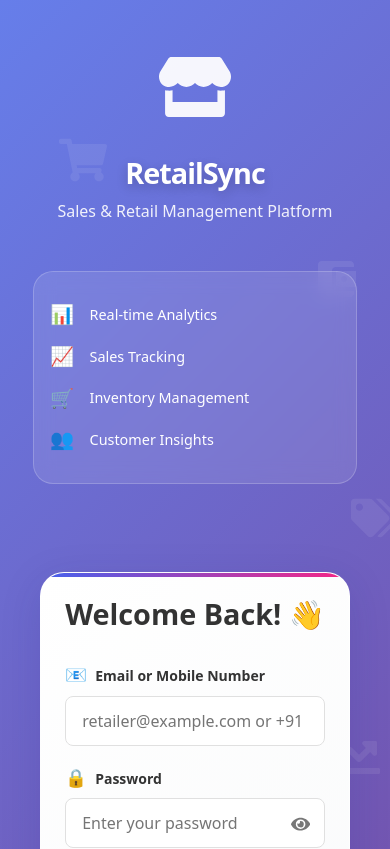
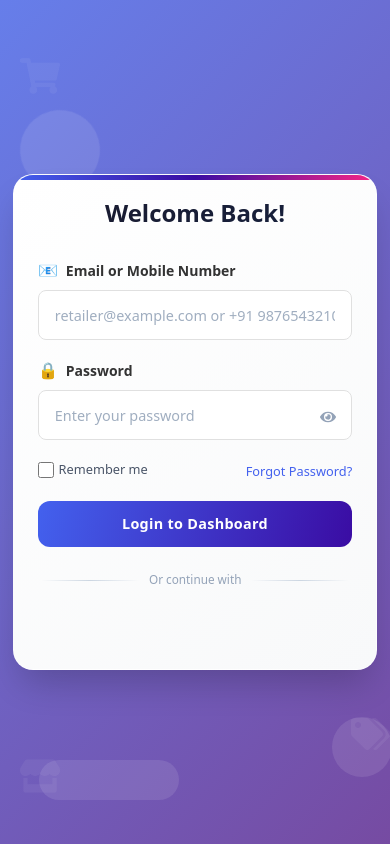
Before and after one commit to sharvani67/shree-shashwat-sales, a React (Create React App) app: page / in a window 390 px wide. Shown: the top 849 px of the page. Built offline with nearby package versions, Linux system fonts and the light colour scheme.

Commit message:
login.css

```diff
--- a/src/Component/BaseURL/BaseURL.js
+++ b/src/Component/BaseURL/BaseURL.js
@@ -3,5 +3,4 @@ export const baseurl = "http://localhost:5000";
 // 🌐 LIVE SERVER (Production)
 // export const baseurl = "http://72.61.237.40:5000";
 
-// 🧪 TEST SERVER (Staging / Development)
-// export const baseurl = "http://193.203.163.62:3000";
+// export const baseurl = "http://72.61.237.40:3000";
--- a/src/Component/Panels/Auth/Login.css
+++ b/src/Component/Panels/Auth/Login.css
@@ -5,8 +5,10 @@
   --accent-color: #f72585;
   --success-color: #4cc9f0;
   --warning-color: #f8961e;
-  --background-gradient: linear-gradient(135deg, #667eea 0%, #764ba2 100%);
-  --card-gradient: linear-gradient(145deg, #ffffff, #f8f9fa);
+  --bg-primary: linear-gradient(135deg, #667eea 0%, #764ba2 100%);
+  --card-bg: linear-gradient(145deg, #ffffff, #f8f9fa);
+  --card-outer-bg: rgba(255, 255, 255, 0.1);
+  --gradient-primary: linear-gradient(90deg, #4361ee, #3a0ca3, #f72585);
   --shadow-light: 0 8px 32px rgba(31, 38, 135, 0.1);
   --shadow-medium: 0 10px 40px rgba(31, 38, 135, 0.15);
 }
@@ -15,17 +17,22 @@
 .login-container {
   display: flex;
   min-height: 100vh;
-  background: var(--background-gradient);
+  width: 100%;
+  background: var(--bg-primary);
   position: relative;
-  overflow: hidden;
+  overflow-x: hidden;
+  overflow-y: auto;
 }
 
 /* Background Elements */
 .sales-bg-elements {
-  position: absolute;
+  position: fixed;
   width: 100%;
   height: 100%;
   pointer-events: none;
+  top: 0;
+  left: 0;
+  z-index: 0;
 }
 
 .bg-icon {
@@ -99,7 +106,7 @@
   50% { transform: translateY(-20px) rotate(180deg); }
 }
 
-/* Branding Section */
+/* Branding Section - Hidden on mobile for better centering */
 .login-branding {
   flex: 1;
   padding: 3rem;
@@ -138,7 +145,7 @@
 }
 
 .features-list {
-  background: rgba(255, 255, 255, 0.1);
+  background: var(--card-outer-bg);
   backdrop-filter: blur(10px);
   border-radius: 20px;
   padding: 1.5rem;
@@ -159,26 +166,30 @@
   font-size: 1.2rem;
 }
 
-/* Login Form Section */
+/* Login Form Section - FIXED CENTERING */
 .login-wrapper {
   flex: 1;
   display: flex;
   justify-content: center;
   align-items: center;
+  min-height: 100vh;
   padding: 2rem;
   z-index: 1;
+  position: relative;
 }
 
 .login-form {
-  background: var(--card-gradient);
+  background: var(--card-bg);
   padding: 2.5rem;
-  border-radius: 24px;
+  border-radius: 28px;
   box-shadow: var(--shadow-medium);
   width: 100%;
-  max-width: 450px;
+  max-width: 460px;
   position: relative;
   overflow: hidden;
   border: 1px solid rgba(255, 255, 255, 0.3);
+  backdrop-filter: blur(2px);
+  margin: auto;
 }
 
 .login-form::before {
@@ -187,8 +198,8 @@
   top: 0;
   left: 0;
   right: 0;
-  height: 4px;
-  background: linear-gradient(90deg, var(--primary-color), var(--accent-color));
+  height: 5px;
+  background: var(--gradient-primary);
 }
 
 .form-header {
@@ -197,15 +208,19 @@
 }
 
 .form-header h2 {
-  color: #333;
-  font-size: 2.2rem;
+  color: #1a1a2e;
+  font-size: 2rem;
   font-weight: 700;
   margin-bottom: 0.5rem;
+  background: linear-gradient(135deg, #1a1a2e, #16213e);
+  background-clip: text;
+  -webkit-background-clip: text;
+  -webkit-text-fill-color: transparent;
 }
 
 .form-subtitle {
   color: #666;
-  font-size: 1rem;
+  font-size: 0.95rem;
 }
 
 /* Form Elements */
@@ -217,31 +232,38 @@
   display: flex;
   align-items: center;
   font-weight: 600;
-  margin-bottom: 0.5rem;
-  color: #444;
-  font-size: 0.95rem;
+  margin-bottom: 0.6rem;
+  color: #2c3e50;
+  font-size: 0.9rem;
 }
 
 .label-icon {
   margin-right: 0.5rem;
-  font-size: 1.1rem;
+  font-size: 1rem;
 }
 
 .form-input {
   width: 100%;
   padding: 14px 16px;
-  border: 2px solid #e1e5e9;
-  border-radius: 12px;
+  border: 2px solid #e2e8f0;
+  border-radius: 14px;
   font-size: 1rem;
   transition: all 0.3s ease;
   background: #fff;
+  font-family: inherit;
+  box-sizing: border-box;
 }
 
 .form-input:focus {
   border-color: var(--primary-color);
-  box-shadow: 0 0 0 3px rgba(67, 97, 238, 0.1);
+  box-shadow: 0 0 0 4px rgba(67, 97, 238, 0.12);
   outline: none;
   transform: translateY(-1px);
+}
+
+.form-input::placeholder {
+  color: #a0aec0;
+  font-size: 0.9rem;
 }
 
 /* Password Toggle */
@@ -254,10 +276,12 @@
   right: 15px;
   top: 50%;
   transform: translateY(-50%);
-  color: #777;
+  color: #94a3b8;
   cursor: pointer;
   font-size: 1.2rem;
-  transition: color 0.2s ease;
+  transition: all 0.2s ease;
+  background: white;
+  padding: 4px;
 }
 
 .password-toggle:hover {
@@ -269,7 +293,9 @@
   display: flex;
   justify-content: space-between;
   align-items: center;
-  margin-bottom: 1.5rem;
+  margin-bottom: 1.8rem;
+  flex-wrap: wrap;
+  gap: 0.8rem;
 }
 
 .remember-me {
@@ -282,13 +308,23 @@
   width: 18px;
   height: 18px;
   accent-color: var(--primary-color);
+  cursor: pointer;
+}
+
+.remember-me label {
+  margin: 0;
+  font-weight: 500;
+  color: #4a5568;
+  font-size: 0.9rem;
+  cursor: pointer;
 }
 
 .forgot-password-link a {
   color: var(--primary-color);
   text-decoration: none;
   font-weight: 500;
-  transition: color 0.2s ease;
+  font-size: 0.9rem;
+  transition: all 0.2s ease;
 }
 
 .forgot-password-link a:hover {
@@ -300,22 +336,37 @@
 .login-button {
   width: 100%;
   padding: 16px;
-  background: linear-gradient(90deg, var(--primary-color), var(--secondary-color));
+  background: linear-gradient(105deg, var(--primary-color), var(--secondary-color));
   color: white;
   border: none;
-  border-radius: 12px;
-  font-size: 1.1rem;
+  border-radius: 14px;
+  font-size: 1rem;
   font-weight: 600;
   cursor: pointer;
   transition: all 0.3s ease;
-  margin-bottom: 1.5rem;
   position: relative;
   overflow: hidden;
+  letter-spacing: 0.3px;
+}
+
+.login-button::before {
+  content: '';
+  position: absolute;
+  top: 0;
+  left: -100%;
+  width: 100%;
+  height: 100%;
+  background: linear-gradient(90deg, transparent, rgba(255, 255, 255, 0.2), transparent);
+  transition: left 0.5s ease;
+}
+
+.login-button:hover::before {
+  left: 100%;
 }
 
 .login-button:hover {
   transform: translateY(-2px);
-  box-shadow: 0 10px 25px rgba(67, 97, 238, 0.3);
+  box-shadow: 0 12px 28px rgba(67, 97, 238, 0.35);
 }
 
 .login-button:active {
@@ -353,11 +404,13 @@
   background: linear-gradient(135deg, #ff6b6b, #ee5a52);
   color: white;
   padding: 12px 16px;
-  border-radius: 10px;
+  border-radius: 12px;
   margin-bottom: 1.5rem;
   text-align: center;
   font-weight: 500;
-  animation: shake 0.5s ease-in-out;
+  font-size: 0.9rem;
+  animation: shake 0.4s ease-in-out;
+  word-break: break-word;
 }
 
 @keyframes shake {
@@ -370,9 +423,9 @@
 .divider {
   display: flex;
   align-items: center;
-  margin: 1.5rem 0;
-  color: #999;
-  font-size: 0.9rem;
+  color: #94a3b8;
+  font-size: 0.85rem;
+  margin: 1.2rem 0;
 }
 
 .divider::before,
@@ -380,56 +433,38 @@
   content: '';
   flex: 1;
   height: 1px;
-  background: #e1e5e9;
+  background: linear-gradient(90deg, transparent, #cbd5e1, transparent);
 }
 
 .divider span {
   padding: 0 1rem;
+  font-weight: 500;
 }
 
 /* Google Login Section */
 .google-login-section {
-  margin-top: 1.5rem;
+  margin-top: 0.5rem;
 }
 
-/* Custom Google Login Button Styles */
-.google-login-section .google-button {
-  display: flex;
-  align-items: center;
-  justify-content: center;
-  width: 100%;
-  padding: 12px 16px;
-  background: white;
-  border: 2px solid #ddd;
-  border-radius: 12px;
-  font-size: 1rem;
-  font-weight: 500;
-  color: #444;
-  cursor: pointer;
-  transition: all 0.3s ease;
-  margin-top: 1rem;
+/* Override Google button styles for better mobile responsiveness */
+.google-login-section > div {
+  width: 100% !important;
+  min-width: unset !important;
 }
 
-.google-login-section .google-button:hover {
-  border-color: var(--primary-color);
-  box-shadow: 0 4px 12px rgba(67, 97, 238, 0.15);
-  transform: translateY(-2px);
-}
-
-.google-login-section .google-button:active {
-  transform: translateY(0);
-}
-
-.google-login-section .google-button svg {
-  margin-right: 10px;
+.google-login-section iframe {
+  width: 100% !important;
+  min-width: unset !important;
 }
 
 /* Register Link */
 .register-link {
   text-align: center;
-  font-size: 0.95rem;
-  color: #666;
-  margin-top: 1.5rem;
+  font-size: 0.9rem;
+  color: #64748b;
+  margin-top: 1.8rem;
+  padding-top: 1rem;
+  border-top: 1px solid #e2e8f0;
 }
 
 .register-link a {
@@ -446,33 +481,38 @@
 
 /* Demo Credentials (Optional) */
 .demo-credentials {
-  background: linear-gradient(135deg, #f8f9fa, #e9ecef);
-  border-radius: 12px;
-  padding: 1.2rem;
+  background: linear-gradient(135deg, #f8fafc, #f1f5f9);
+  border-radius: 16px;
+  padding: 1rem;
   margin-bottom: 1.5rem;
   border-left: 4px solid var(--success-color);
 }
 
 .demo-title {
-  font-weight: 600;
-  margin-bottom: 0.8rem;
-  color: #333;
-  font-size: 0.95rem;
+  font-weight: 700;
+  margin-bottom: 0.6rem;
+  color: #1e293b;
+  font-size: 0.85rem;
+  text-transform: uppercase;
+  letter-spacing: 0.5px;
 }
 
 .credential-row {
   display: flex;
   justify-content: space-between;
-  font-size: 0.9rem;
-  color: #555;
-  margin-bottom: 0.4rem;
+  font-size: 0.85rem;
+  color: #475569;
+  margin-bottom: 0.3rem;
+  flex-wrap: wrap;
+  gap: 0.5rem;
 }
 
 .credential-row span:first-child {
-  font-weight: 500;
+  font-weight: 600;
+  color: #334155;
 }
 
-/* ===== RESPONSIVE DESIGN ===== */
+/* ===== RESPONSIVE DESIGN - FIXED CENTERING ===== */
 @media (max-width: 1024px) {
   .login-container {
     flex-direction: column;
@@ -480,6 +520,11 @@
 
   .login-branding,
   .login-wrapper {
+    padding: 1.5rem;
+  }
+
+  .login-wrapper {
+    min-height: auto;
     padding: 2rem;
   }
 
@@ -489,63 +534,166 @@
 
   .features-list {
     width: 90%;
+    max-width: 400px;
+  }
+
+  .login-form {
+    max-width: 500px;
+    margin: 0 auto;
   }
 }
 
 @media (max-width: 768px) {
+  .login-container {
+    flex-direction: column;
+    justify-content: center;
+  }
+
+  /* Hide branding on mobile for perfect centering */
   .login-branding {
-    padding: 1.5rem;
+    display: none;
+  }
+
+  .login-wrapper {
+    padding: 1rem;
+    min-height: 100vh;
+    display: flex;
+    justify-content: center;
+    align-items: center;
   }
 
   .login-form {
-    padding: 2rem;
-    max-width: 95%;
-  }
-
-  .brand-title {
-    font-size: 2.2rem;
+    padding: 1.8rem;
+    border-radius: 24px;
+    max-width: 100%;
+    width: 100%;
+    margin: 0;
+    box-shadow: 0 20px 35px -8px rgba(0, 0, 0, 0.2);
   }
 
   .form-header h2 {
-    font-size: 1.8rem;
+    font-size: 1.6rem;
   }
 
-  .features-list {
-    width: 95%;
-    padding: 1rem;
+  .form-subtitle {
+    font-size: 0.85rem;
   }
 
-  .feature-item {
-    font-size: 0.9rem;
-  }
-}
-
-@media (max-width: 480px) {
-  .login-form {
-    padding: 1.5rem;
-  }
-
-  .form-options {
-    flex-direction: column;
-    gap: 1rem;
-    align-items: flex-start;
-  }
-
-  .brand-title {
-    font-size: 1.8rem;
-  }
-
-  .brand-subtitle {
-    font-size: 1rem;
+  .form-group label {
+    font-size: 0.85rem;
   }
 
   .form-input {
     padding: 12px 14px;
+    font-size: 0.95rem;
+  }
+
+  .form-options {
+    margin-bottom: 1.5rem;
+  }
+
+  .remember-me label,
+  .forgot-password-link a {
+    font-size: 0.85rem;
   }
 
   .login-button {
     padding: 14px;
+    font-size: 0.95rem;
+  }
+
+  .divider span {
+    font-size: 0.8rem;
+    padding: 0 0.8rem;
+  }
+
+  .bg-icon {
+    font-size: 2.5rem;
+    opacity: 0.06;
+  }
+
+  /* Hide some floating elements on mobile to reduce clutter */
+  .floating-circle.circle-2,
+  .floating-rect.rect-1,
+  .bg-icon.chart-icon,
+  .bg-icon.wallet-icon {
+    display: none;
+  }
+
+  .cart-icon { top: 5%; left: 5%; }
+  .store-icon { top: auto; bottom: 5%; left: 5%; }
+  .tag-icon { top: auto; bottom: 10%; right: 5%; }
+}
+
+@media (max-width: 480px) {
+  .login-wrapper {
+    padding: 0.8rem;
+  }
+
+  .login-form {
+    padding: 1.5rem;
+    border-radius: 20px;
+  }
+
+  .form-header {
+    margin-bottom: 1.5rem;
+  }
+
+  .form-header h2 {
+    font-size: 1.5rem;
+  }
+
+  .form-group {
+    margin-bottom: 1.2rem;
+  }
+
+  .form-group label {
+    font-size: 0.8rem;
+    margin-bottom: 0.4rem;
+  }
+
+  .form-input {
+    padding: 11px 12px;
+    font-size: 0.9rem;
+    border-radius: 12px;
+  }
+
+  .password-toggle {
+    right: 12px;
     font-size: 1rem;
+  }
+
+  .form-options {
+    flex-direction: row;
+    justify-content: space-between;
+    gap: 0.5rem;
+    margin-bottom: 1.2rem;
+  }
+
+  .remember-me {
+    gap: 0.3rem;
+  }
+
+  .remember-me input[type="checkbox"] {
+    width: 16px;
+    height: 16px;
+  }
+
+  .remember-me label,
+  .forgot-password-link a {
+    font-size: 0.8rem;
+  }
+
+  .login-button {
+    padding: 12px;
+    font-size: 0.9rem;
+    border-radius: 12px;
+  }
+
+  .error-message {
+    padding: 10px 12px;
+    font-size: 0.8rem;
+    border-radius: 10px;
   }
 
   .divider {
@@ -553,17 +701,59 @@
   }
 
   .divider span {
-    font-size: 0.85rem;
-    padding: 0 0.5rem;
+    font-size: 0.75rem;
+    padding: 0 0.6rem;
   }
 
-  .bg-icon {
-    font-size: 3rem;
+  .register-link {
+    margin-top: 1.2rem;
+    padding-top: 0.8rem;
+    font-size: 0.8rem;
   }
 
-  .floating-circle,
-  .floating-rect {
-    display: none; /* Hide floating elements on very small screens */
+  /* Adjust Google button size for very small screens */
+  .google-login-section > div {
+    transform: scale(0.98);
+  }
+}
+
+/* For devices with very small height */
+@media (max-height: 600px) and (max-width: 768px) {
+  .login-wrapper {
+    padding-top: 0.5rem;
+    padding-bottom: 0.5rem;
+    min-height: auto;
+  }
+
+  .login-form {
+    padding: 1.2rem;
+  }
+
+  .form-header {
+    margin-bottom: 1rem;
+  }
+
+  .form-header h2 {
+    font-size: 1.3rem;
+  }
+
+  .form-group {
+    margin-bottom: 0.8rem;
+  }
+
+  .login-button {
+    margin-top: 0.5rem;
+  }
+}
+
+/* For large screens, ensure proper centering */
+@media (min-width: 1025px) {
+  .login-wrapper {
+    min-height: 100vh;
+  }
+
+  .login-form {
+    margin: auto;
   }
 }
 
@@ -571,7 +761,7 @@
 @keyframes slideIn {
   from {
     opacity: 0;
-    transform: translateY(20px);
+    transform: translateY(30px);
   }
   to {
     opacity: 1;
@@ -580,7 +770,7 @@
 }
 
 .login-form {
-  animation: slideIn 0.6s ease-out;
+  animation: slideIn 0.5s ease-out;
 }
 
 /* Hover effect for feature items */
@@ -603,9 +793,47 @@ input, button, a {
   pointer-events: none;
 }
 
+/* Touch-friendly adjustments for mobile */
+@media (hover: none) and (pointer: coarse) {
+  .login-button:hover {
+    transform: none;
+  }
+
+  .form-input:focus {
+    transform: none;
+  }
+
+  button,
+  .password-toggle,
+  .remember-me input,
+  a {
+    cursor: default;
+  }
+
+  .login-button {
+    padding: 14px;
+  }
+
+  .password-toggle {
+    padding: 8px;
+    right: 8px;
+  }
+}
+
+/* Improved focus states for accessibility */
+.form-input:focus-visible {
+  outline: 2px solid var(--primary-color);
+  outline-offset: 2px;
+}
+
+.login-button:focus-visible {
+  outline: 2px solid white;
+  outline-offset: 2px;
+}
+
 /* Custom scrollbar for the form if needed */
 .login-form::-webkit-scrollbar {
-  width: 8px;
+  width: 6px;
 }
 
 .login-form::-webkit-scrollbar-track {
@@ -621,3 +849,21 @@ input, button, a {
 .login-form::-webkit-scrollbar-thumb:hover {
   background: var(--secondary-color);
 }
+
+/* Ensure Google button container doesn't overflow */
+.google-login-section {
+  overflow-x: auto;
+  overflow-y: hidden;
+  -webkit-overflow-scrolling: touch;
+}
+
+.google-login-section::-webkit-scrollbar {
+  display: none;
+}
+
+/* Fix for iOS input zoom */
+@media (max-width: 768px) {
+  input, select, textarea {
+    font-size: 16px !important;
+  }
+}
--- a/src/Component/Panels/Auth/Login.js
+++ b/src/Component/Panels/Auth/Login.js
@@ -184,39 +184,13 @@ function Login() {
         <div className="floating-rect rect-2"></div>
       </div>
 
-      {/* Left Side - Branding */}
-      <div className="login-branding">
-        <div className="brand-logo">
-          <FaStore />
-        </div>
-        <h1 className="brand-title">RetailSync</h1>
-        <p className="brand-subtitle">Sales & Retail Management Platform</p>
-
-        <div className="features-list">
-          <div className="feature-item">
-            <span className="feature-icon">📊</span>
-            <span>Real-time Analytics</span>
-          </div>
-          <div className="feature-item">
-            <span className="feature-icon">📈</span>
-            <span>Sales Tracking</span>
-          </div>
-          <div className="feature-item">
-            <span className="feature-icon">🛒</span>
-            <span>Inventory Management</span>
-          </div>
-          <div className="feature-item">
-            <span className="feature-icon">👥</span>
-            <span>Customer Insights</span>
-          </div>
-        </div>
-      </div>
 
       {/* Right Side - Login Form */}
       <div className="login-wrapper">
         <form className="login-form" onSubmit={handleSubmit}>
           <div className="form-header">
-            <h2>Welcome Back! 👋</h2>
+            <h2>Welcome Back! </h2>
+
           </div>
 
           {/* Error Message */}
--- a/src/Component/Panels/Staff/StaffPages/CheckOut/CheckOut.js
+++ b/src/Component/Panels/Staff/StaffPages/CheckOut/CheckOut.js
@@ -160,14 +160,13 @@ function Checkout() {
         order_number: orderNumber,
         customer_id: retailerId,
         customer_name: customerName || retailerDetails?.name || "Customer",
-        // Add retailer_mobile field - using mobileNumber from props or retailerDetails
         retailer_mobile: mobileNumber || retailerDetails?.mobile_number || "",
    order_total: orderTotals.totalCustomerSalePrice || 0,
         discount_amount: orderTotals.totalDiscount,
         taxable_amount: orderTotals.totalTaxableAmount,
         tax_amount: orderTotals.totalTax,
         net_payable: orderTotals.finalTotal,
-        credit_period: totalCreditCharges, // This should be the total credit charges amount
+        credit_period: totalCreditCharges,
         estimated_delivery_date: new Date(Date.now() + 5 * 86400000).toISOString().split('T')[0],
         order_placed_by: actualStaffId,
         order_mode: orderMode,
```
